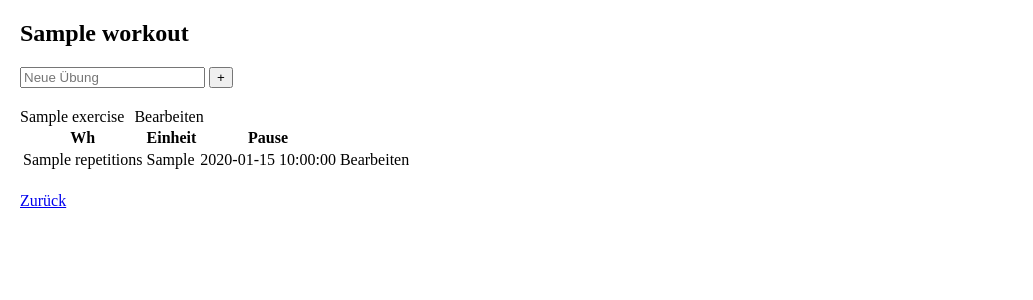
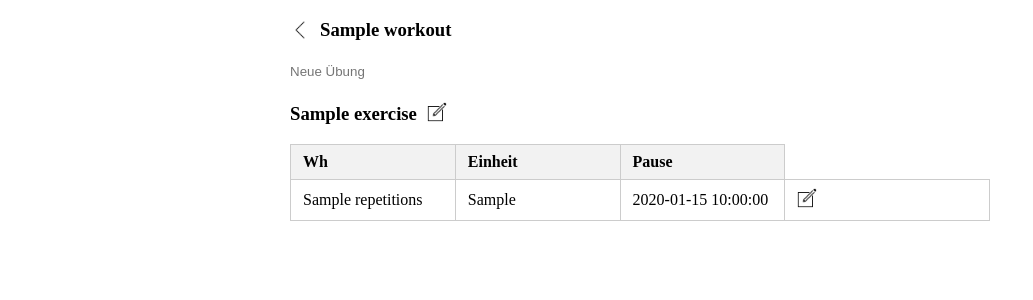
Before and after one commit to TimothyRoth/workout, a PHP site: template src/view/workout.php in a window 1280 px wide. Shown: the top 300 px of the page, without its empty margins (0-1033 px from the left). Run offline with PHP 8.4, Linux system fonts and the light colour scheme; the template is opened without the code that fills it: most values are stand-ins (such as "Sample title", 1, 10 or a date in 2020).

Commit message:
major update

```diff
--- a/public/css/main.css
+++ b/public/css/main.css
@@ -1,39 +1,55 @@
 body {
     margin: 0;
     padding: 0;
+    font-family: "Fira Sans";
+}
+
+main {
+    padding-bottom: 20px;
 }
 
 .wrapper {
     padding: 0 20px;
     position: relative;
     margin: 0 auto;
-}
-
-.workouts, .exercises {
-    display: flex;
-    flex-direction: column;
+    max-width: 700px;
 }
 
 .workout, .exercise .top {
     display: flex;
     gap: 10px;
     align-items: center;
+
     p {
         margin: 0;
     }
 }
 
-.addButton {
-    margin: 20px 0;
+input:not(input[type="submit"], input[type="image"]) {
+    width: calc(100% - 25px);
 }
 
-.backButton {
-    display: inline-block;
-    margin-top: 20px;
+.edit-container input:not(input[type="submit"], input[type="image"]) {
+    width: calc(100% - 70px);
+}
+
+input:not(input[type="submit"], input[type="image"]) {
+    padding: 5px 0;
+    border: none;
+}
+
+.addButton {
+    /**/
+}
+
+.backButton img {
+    position: relative;
+    top: 2px;
 }
 
 .edit-container {
     opacity: 0;
+    padding-top: 50px;
     z-index: -1;
     position: fixed;
     top: 0;
@@ -41,8 +57,145 @@ body {
     width: 100vw;
     height: 100vh;
     background: #fff;
+    transition: .3s ease-in-out;
+
     &.active {
+        transition: .3s ease-in-out;
         opacity: 1;
         z-index: 10;
     }
 }
+
+.close {
+    cursor: pointer;
+    width: calc(100% - 40px);
+    img {
+        position: absolute;
+        right: 30px;
+        top: -30px;
+    }
+}
+
+.icon {
+    width: 20px;
+    height: 20px;
+}
+
+.flex {
+    display: flex;
+}
+
+.column {
+    flex-direction: column;
+}
+
+.align-center {
+    align-items: center;
+}
+
+.justify-center {
+    justify-content: center;
+}
+
+.gap-s {
+    gap: 10px;
+}
+
+.gap-m {
+    gap: 20px;
+}
+
+.gap-l {
+    gap: 30px;
+}
+
+.gap-xl {
+    gap: 40px;
+}
+
+.no-margin {
+    margin: 0;
+}
+
+.saveButton {
+    opacity: 0;
+    max-height: 0;
+    transition: .3s ease-in-out;
+    padding: 0 !important;
+
+    &.active {
+        padding: 10px 20px !important;
+        opacity: 1;
+        max-height: 50px;
+        transition: .3s ease-in-out;
+    }
+}
+
+.button {
+    padding: 10px 20px;
+    width: calc(100% - 44px)
+}
+
+.set {
+    overflow-x: auto;
+
+    table {
+        width: 100%;
+        border-collapse: collapse;
+        table-layout: fixed;
+
+        th,
+        td {
+            width: 20%;
+            border: 1px solid #ccc;
+            padding: 8px 12px;
+        }
+
+        th {
+            text-align: left;
+            background-color: #f2f2f2;
+        }
+    }
+}
+
+
+.workouts {
+    .workout {
+        display: flex;
+        justify-content: space-between;
+
+        &:not(&:last-child) {
+            border-bottom: 1px solid black;
+            padding-bottom: 20px;
+        }
+
+        a {
+            text-decoration: none;
+            color: inherit;
+        }
+    }
+}
+
+.addWorkout {
+    margin-bottom: 20px;
+}
+
+.relative {
+    position: relative;
+}
+
+.bottom-s {
+    bottom: 10px;
+}
+
+.bottom-m {
+    bottom: 20px;
+}
+
+.bottom-l {
+    bottom: 30px;
+}
+
+.bottom-xl {
+    bottom: 40px;
+}
--- a/public/js/workout.js
+++ b/public/js/workout.js
@@ -1,5 +1,6 @@
 document.addEventListener("DOMContentLoaded", () => {
     editContainer();
+    deleteAction();
 });
 
 const editContainer = () => {
@@ -14,7 +15,39 @@ const editContainer = () => {
                 container.querySelector(".close").addEventListener("click", () => {
                     container.classList.remove("active");
                 })
+
+                const saveButton = container.querySelector(".saveButton");
+                console.log(saveButton.classList.contains("active"))
+                if(saveButton && !saveButton.classList.contains("active")) {
+                    const inputFields = container.querySelectorAll("input");
+                    inputFields.forEach(input => {
+                        input.addEventListener("change", () => {
+                            saveButton.classList.add("active");
+                        })
+                    })
+                }
             }
         })
     })
 }
+
+const deleteAction = () => {
+    const buttons = document.querySelectorAll(".deleteButton");
+
+    buttons.forEach(button => {
+        button.addEventListener("click", (event) => {
+            event.preventDefault(); // stop the form from submitting immediately
+
+            // Simple browser confirmation dialog
+            const confirmed = confirm("Das Löschen ist unwiderruflich. Bist du sicher?");
+
+            if (confirmed) {
+                // If the button is inside a form, submit it programmatically
+                const form = button.closest("form");
+                if (form) {
+                    form.submit();
+                }
+            }
+        });
+    });
+};
--- a/src/view/workout.php
+++ b/src/view/workout.php
@@ -1,20 +1,25 @@
 <div class="wrapper">
     <div class="singleSessionView">
-        <h2><?= $params['workout']['name'] ?></h2>
-        <form class="addExercise addButton" method="POST" action="/addExercise">
+        <div class="flex gap-s align-center">
+            <a class="backButton" href="/"><img class="icon back-icon"
+                                                src="/img/back.png"
+                                                alt="back-icon"/></a>
+            <h3 class=""><?= $params['workout']['name'] ?></h3>
+        </div>
+        <form class="addExercise" method="POST" action="/addExercise">
             <label>
                 <input type="hidden" name="workout_id" value="<?= $params['workout']['id'] ?>">
                 <input name="exercise_name" placeholder="Neue Übung" type="text" required>
             </label>
-            <input type="submit" value="+">
         </form>
         <?php if (count($params['exercises']) > 0) { ?>
-            <div class="exercises">
+            <div class="exercises flex column gap-m">
                 <?php foreach ($params['exercises'] as $exercise) { ?>
                     <div class="exercise">
                         <div class="top">
-                            <p><?= $exercise['name'] ?></p>
-                            <div class="editButton" data-target="edit-exercise-<?= $exercise['id'] ?>">Bearbeiten</div>
+                            <h3 class="exerciseName"><?= $exercise['name'] ?></h3>
+                            <div class="editButton" data-target="edit-exercise-<?= $exercise['id'] ?>"><img
+                                        class="icon edit-icon" src="/img/edit.png" alt="edit-icon"/></div>
                         </div>
                         <div class="sets">
                             <?php if (!empty($exercise['sets'])) { ?>
@@ -35,36 +40,51 @@
                                                 <td><?= htmlspecialchars($set['rest_time']) ?></td>
                                                 <td>
                                                     <div class="editButton" data-target="edit-set-<?= $set['id'] ?>">
-                                                        Bearbeiten
+                                                        <img class="icon edit-icon"
+                                                             src="/img/edit.png"
+                                                             alt="edit-icon"/>
                                                     </div>
                                                 </td>
                                             </tr>
                                             <div class="edit-container" id="edit-set-<?= $set['id'] ?>">
-                                                <div class="close">Schließen</div>
+                                                <div class="wrapper">
+                                                    <div class="close"><img class="icon edit-icon" src="/img/close.png"
+                                                                            alt="edit-icon"/></div>
+                                                    <div class="flex column gap-m">
                                                         <form method="POST" action="/editSet">
-                                                    <input type="hidden" name="set_id" value="<?= $set['id'] ?>">
+                                                            <input type="hidden" name="set_id"
+                                                                   value="<?= $set['id'] ?>">
                                                             <input type="hidden" name="workout_id"
                                                                    value="<?= $params['workout']['id'] ?>">
+                                                            <div class="flex gap-m column">
                                                                 <label>
                                                                     <input type="number" name="repetitions"
                                                                            value="<?= $set['repetitions'] ?>" required/>
                                                                 </label>
                                                                 <label>
                                                                     <input type="text" name="measure_unit"
-                                                               value="<?= $set['measure_unit'] ?>" required/>
+                                                                           value="<?= $set['measure_unit'] ?>"
+                                                                           required/>
                                                                 </label>
                                                                 <label>
                                                                     <input type="text" name="rest_time"
                                                                            value="<?= $set['rest_time'] ?>" required/>
                                                                 </label>
-                                                    <input type="submit" value="Speichern"/>
+                                                                <input class="button saveButton" type="submit"
+                                                                       value="Änderungen speichern">
+                                                            </div>
                                                         </form>
                                                         <form method="POST" action="/deleteSet">
-                                                    <input type="hidden" name="set_id" value="<?= $set['id'] ?>">
+                                                            <input type="hidden" name="set_id"
+                                                                   value="<?= $set['id'] ?>">
                                                             <input type="hidden" name="workout_id"
                                                                    value="<?= $params['workout']['id'] ?>">
-                                                    <input type="submit" value="Satz entfernen">
+                                                            <input class="deleteButton button relative bottom-m"
+                                                                   type="submit"
+                                                                   value="Satz löschen">
                                                         </form>
+                                                    </div>
+                                                </div>
                                             </div>
                                         <?php endforeach; ?>
                                         </tbody>
@@ -72,34 +92,48 @@
                                 </div>
                             <?php } ?>
                             <div class="edit-container" id="edit-exercise-<?= $exercise['id'] ?>">
-                                <div class="close">Schließen</div>
+                                <div class="wrapper">
+                                    <div class="close">
+                                        <img class="icon edit-icon" src="/img/close.png" alt="edit-icon"/>
+                                    </div>
+                                    <div class="flex column gap-m">
+                                        <form method="POST" action="/editExercise">
+                                            <input type="hidden" name="workout_id"
+                                                   value="<?= $params['workout']['id'] ?>">
+                                            <input type="hidden" name="exercise_id" value="<?= $exercise['id'] ?>">
+                                            <label>
+                                                <input type="text" name="exercise_name"
+                                                       value="<?= $exercise['name'] ?>">
+                                            </label>
+                                        </form>
+                                        <form class="addSet" method="POST" action="/addSet">
+                                            <input type="hidden" name="workout_id"
+                                                   value="<?= $params['workout']['id'] ?>">
+                                            <input type="hidden" name="exercise_id" value="<?= $exercise['id'] ?>">
+                                            <div class="flex column gap-m">
+                                                <label>
+                                                    <input type="number" name="repetitions" placeholder="Wiederholungen"
+                                                           required/>
+                                                </label>
+                                                <label>
+                                                    <input type="text" name="measure_unit" placeholder="Gewicht / Dauer"
+                                                           required/>
+                                                </label>
+                                                <label>
+                                                    <input type="text" name="rest_time" placeholder="Pausenzeit"
+                                                           required/>
+                                                </label>
+                                                <input class="button addButton" type="submit" value="Satz hinzufügen">
+                                            </div>
+                                        </form>
                                         <form method="POST" action="/deleteExercise">
                                             <input type="hidden" name="exercise_id" value="<?= $exercise['id'] ?>">
-                                    <input type="hidden" name="workout_id" value="<?= $params['workout']['id'] ?>">
-                                    <input type="submit" value="Übung entfernen">
+                                            <input type="hidden" name="workout_id"
+                                                   value="<?= $params['workout']['id'] ?>">
+                                            <input class="deleteButton button" type="submit" value="Übung Löschen">
                                         </form>
-                                <form method="POST" action="/editExercise">
-                                    <input type="hidden" name="workout_id" value="<?= $params['workout']['id'] ?>">
-                                    <input type="hidden" name="exercise_id" value="<?= $exercise['id'] ?>">
-                                    <label>
-                                        <input type="text" name="exercise_name" value="<?= $exercise['name'] ?>">
-                                    </label>
-                                    <input type="submit" value="Speichern">
-                                </form>
-                                <form class="addSet addButton" method="POST" action="/addSet">
-                                    <input type="hidden" name="workout_id" value="<?= $params['workout']['id'] ?>">
-                                    <input type="hidden" name="exercise_id" value="<?= $exercise['id'] ?>">
-                                    <label>
-                                        <input type="number" name="repetitions" placeholder="Wiederholungen" required/>
-                                    </label>
-                                    <label>
-                                        <input type="text" name="measure_unit" placeholder="Gewicht / Dauer" required/>
-                                    </label>
-                                    <label>
-                                        <input type="text" name="rest_time" placeholder="Pausenzeit" required/>
-                                    </label>
-                                    <input type="submit" value="Satz hinzufügen">
-                                </form>
+                                    </div>
+                                </div>
                             </div>
                         </div>
                     </div>
@@ -107,5 +141,4 @@
             </div>
         <?php } ?>
     </div>
-    <a class="backButton" href="/">Zurück</a>
 </div>
```
Also changed, not shown: src/view/frontpage.php (+21 -14 lines), public/img/back.png (added), public/img/close.png (added), public/img/edit.png (added). Lines whose indentation alone changed are shown as unchanged.
